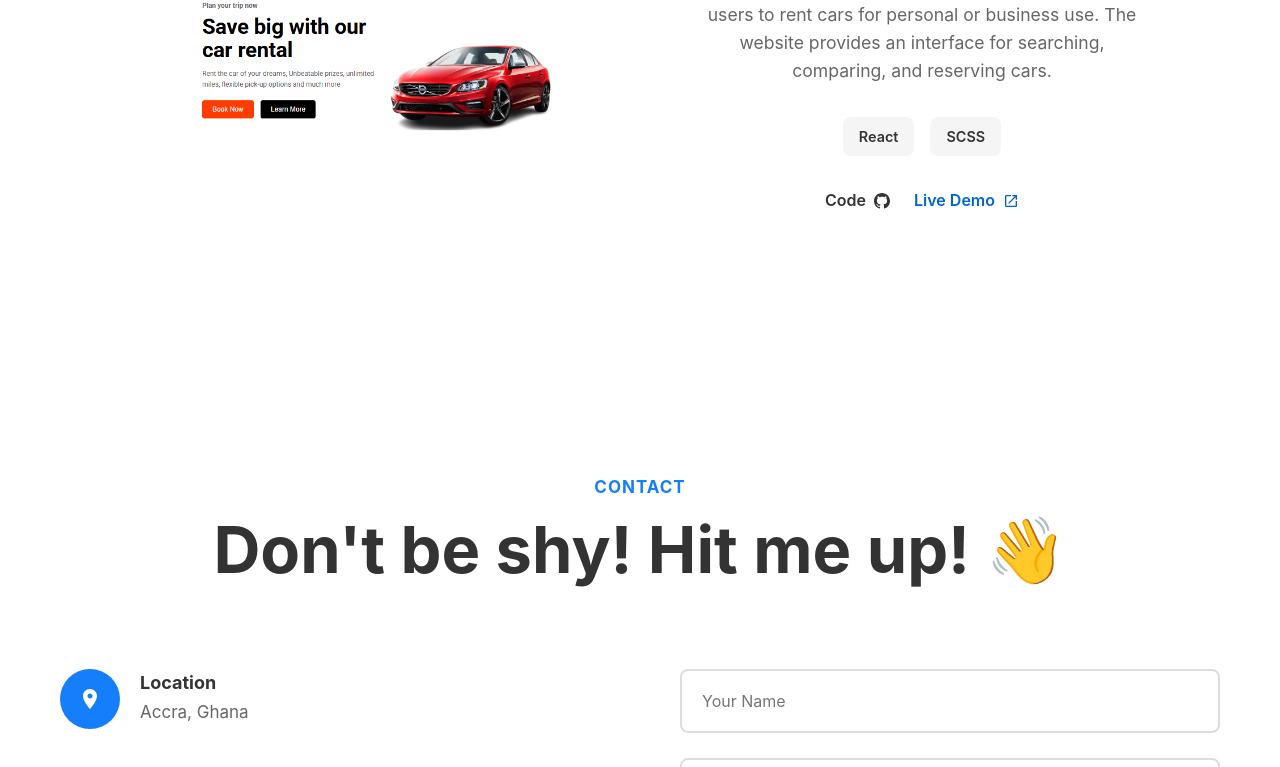
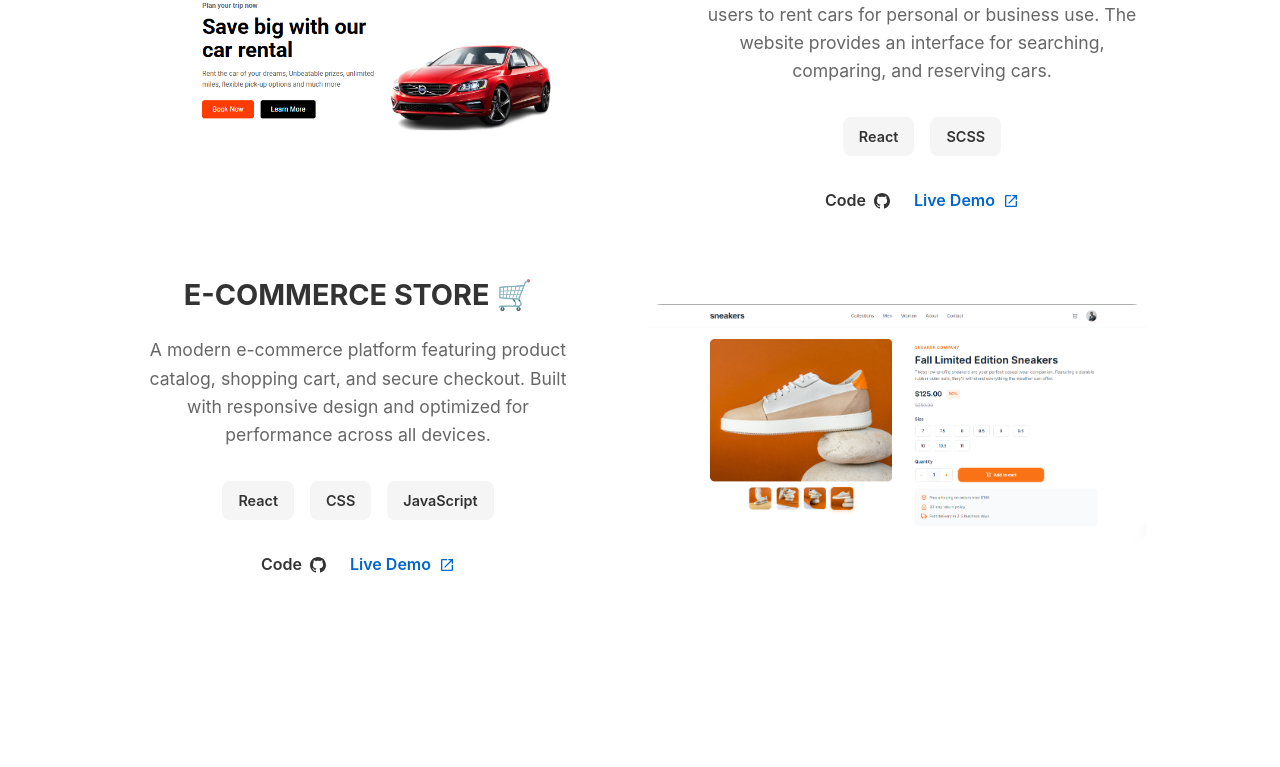
Before and after one commit to COLLINS15943/portfolio, a React (Vite) app: page / in a window 1280 px wide. Shown: the part 1653-2420 px from the top of the page. Built offline with nearby package versions, Linux system fonts and the light colour scheme; the HTML template or start-up script is replaced by a standard one.

Commit message:
Add second project to portfolio

```diff
--- a/src/components/Projects.jsx
+++ b/src/components/Projects.jsx
@@ -51,6 +51,48 @@ const Projects = () => {
             </div>
           </div>
         </div>
+
+        <div className="project-card reverse">
+          <div className="project-image">
+            <a href="https://github.com/COLLINS15943/" target="_blank" rel="noopener noreferrer">
+              <img
+                src="/images/PORT2.png"
+                alt="E-Commerce Platform"
+                className="project-screenshot"
+              />
+            </a>
+          </div>
+
+          <div className="project-info">
+            <h3 className="project-name">E-COMMERCE STORE 🛒</h3>
+            <p className="project-description">
+              A modern e-commerce platform featuring product catalog, shopping cart,
+              and secure checkout. Built with responsive design and optimized for
+              performance across all devices.
+            </p>
+
+            <div className="project-tech">
+              <span className="tech-tag">React</span>
+              <span className="tech-tag">CSS</span>
+              <span className="tech-tag">JavaScript</span>
+            </div>
+
+            <div className="project-links">
+              <a href="https://github.com/COLLINS15943/" className="project-link" target="_blank" rel="noopener noreferrer">
+                Code
+                <svg width="16" height="16" viewBox="0 0 24 24" fill="currentColor">
+                  <path d="M12 0c-6.626 0-12 5.373-12 12 0 5.302 3.438 9.8 8.207 11.387.599.111.793-.261.793-.577v-2.234c-3.338.726-4.033-1.416-4.033-1.416-.546-1.387-1.333-1.756-1.333-1.756-1.089-.745.083-.729.083-.729 1.205.084 1.839 1.237 1.839 1.237 1.07 1.834 2.807 1.304 3.492.997.107-.775.418-1.305.762-1.604-2.665-.305-5.467-1.334-5.467-5.931 0-1.311.469-2.381 1.236-3.221-.124-.303-.535-1.524.117-3.176 0 0 1.008-.322 3.301 1.23.957-.266 1.983-.399 3.003-.404 1.02.005 2.047.138 3.006.404 2.291-1.552 3.297-1.23 3.297-1.23.653 1.653.242 2.874.118 3.176.77.84 1.235 1.911 1.235 3.221 0 4.609-2.807 5.624-5.479 5.921.43.372.823 1.102.823 2.222v3.293c0 .319.192.694.801.576 4.765-1.589 8.199-6.086 8.199-11.386 0-6.627-5.373-12-12-12z"/>
+                </svg>
+              </a>
+              <a href="https://github.com/COLLINS15943/" className="project-link live-demo" target="_blank" rel="noopener noreferrer">
+                Live Demo
+                <svg width="16" height="16" viewBox="0 0 24 24" fill="currentColor">
+                  <path d="M14 3v2h3.59l-9.83 9.83 1.41 1.41L19 6.41V10h2V3m-2 16H5V5h7V3H5a2 2 0 0 0-2 2v14a2 2 0 0 0 2 2h14a2 2 0 0 0 2-2v-7h-2v7z"/>
+                </svg>
+              </a>
+            </div>
+          </div>
+        </div>
       </div>
     </section>
   )
--- a/src/styles/Projects.css
+++ b/src/styles/Projects.css
@@ -39,6 +39,11 @@
   justify-content: center;
   gap: 4rem;
   margin-bottom: 4rem;
+}
+
+/* Reverse layout for alternating projects */
+.project-card.reverse {
+  flex-direction: row-reverse;
 }
 
 .project-image {
@@ -152,7 +157,8 @@
     font-size: 2rem;
   }
 
-  .project-card {
+  .project-card,
+  .project-card.reverse {
     flex-direction: column;
     gap: 2rem;
   }
```
Also changed, not shown: public/images/PORT2.png (added).
